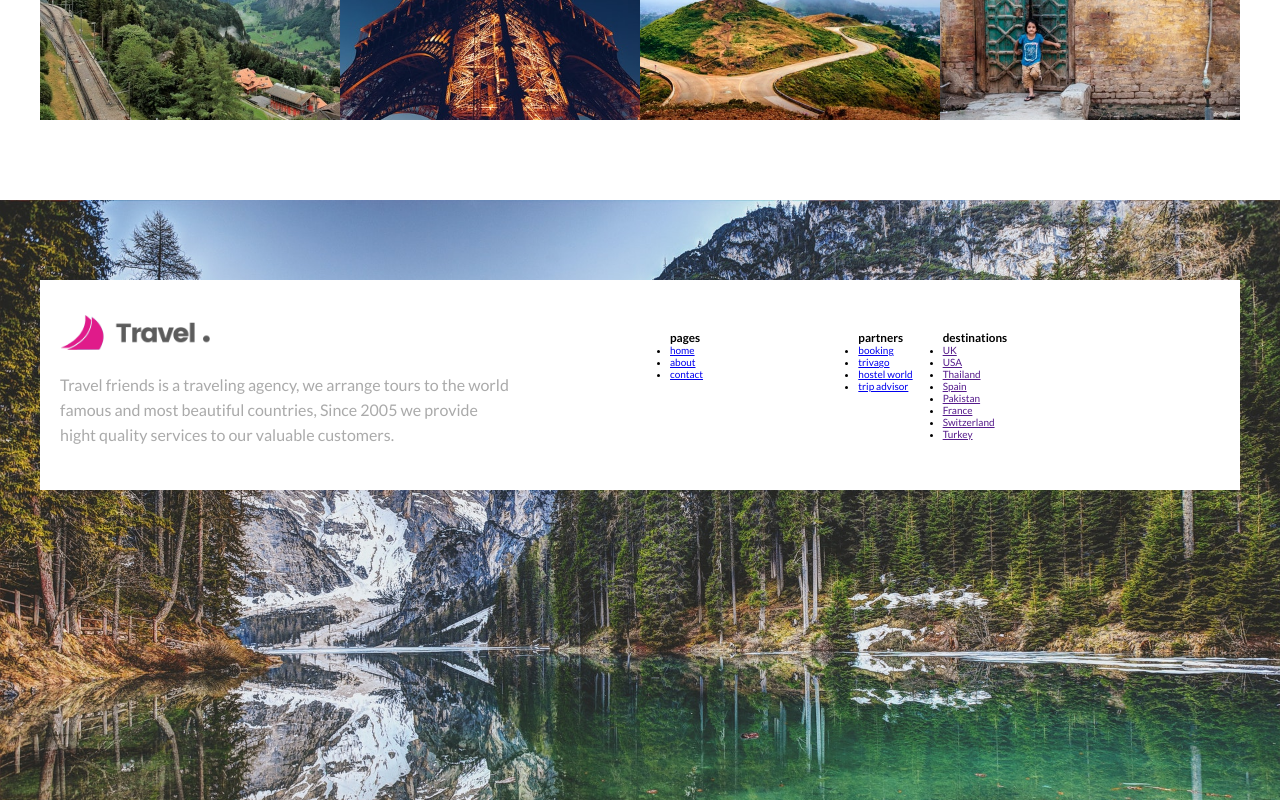
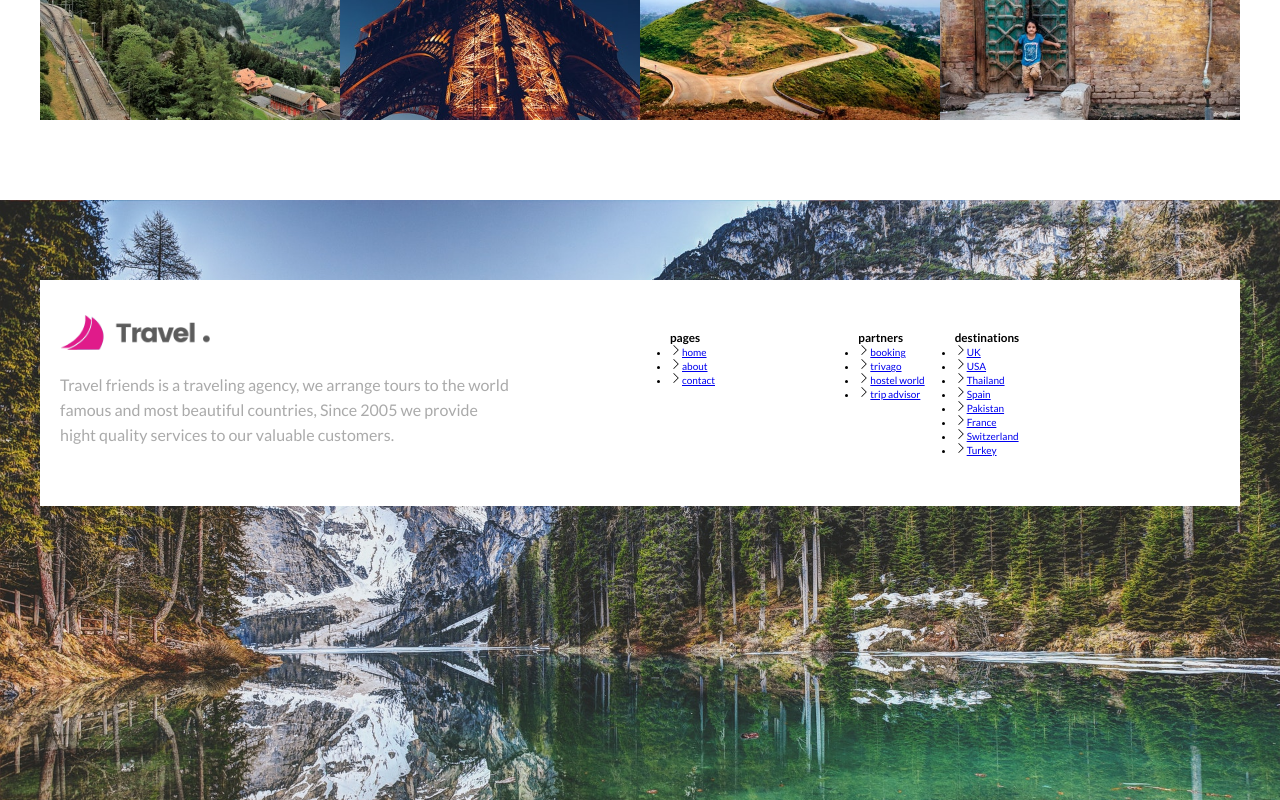
Before and after one commit to viettu2k/travel-website, a React (Create React App) app: page / in a window 1280 px wide. Shown: the part 4105-4905 px from the top of the page. Built offline with nearby package versions, Linux system fonts and the light colour scheme.

Commit message:
handle external links

```diff
--- a/src/components/footer/FooterLinks.jsx
+++ b/src/components/footer/FooterLinks.jsx
@@ -13,8 +13,8 @@ const FooterLinks = () => {
       { id: 3, name: "contact", route: "/contact" },
     ],
     partners: [
-      { id: 1, name: "booking", route: "/https://www.booking.com/" },
-      { id: 2, name: "trivago", route: "/https://www.trivago.com/" },
+      { id: 1, name: "booking", route: "https://www.booking.com/" },
+      { id: 2, name: "trivago", route: "https://www.trivago.com/" },
       { id: 3, name: "hostel world", route: "https://www.hostelworld.com/" },
       { id: 4, name: "trip advisor", route: "https://www.tripadvisor.com/" },
     ],
@@ -34,7 +34,7 @@ const FooterLinks = () => {
       </div>
       <div className="col p-15">
         <h3 className="footer__heading">{headings.partners}</h3>
-        <ShowFooterLinks links={partners} />
+        <ShowFooterLinks links={partners} external={true} />
       </div>
       <div className="col-4 p-15">
         <h3 className="footer__heading">{headings.destinations}</h3>
--- a/src/components/footer/ShowFooterLinks.jsx
+++ b/src/components/footer/ShowFooterLinks.jsx
@@ -1,11 +1,33 @@
 import React from "react";
 import { Link } from "react-router-dom";
+import { BsChevronRight } from "react-icons/bs";
 
-const ShowFooterLinks = ({ links }) => {
+const ShowFooterLinks = ({ links, external }) => {
   return links.map((link) => (
     <ul className="footer__ul" key={link.id}>
       <li className="footer__ul__li">
-        <Link to={link.route}>{link.name}</Link>
+        {external ? (
+          <>
+            <BsChevronRight size={12} />
+            {/* eslint-disable-next-line react/jsx-no-target-blank */}
+            <a href={link.route} target="_blank">
+              {link.name}
+            </a>
+          </>
+        ) : (
+          <>
+            <BsChevronRight size={12} />
+            <Link
+              to={
+                link.hasOwnProperty("route")
+                  ? link.route
+                  : `/details/${link.id}`
+              }
+            >
+              {link.name}
+            </Link>
+          </>
+        )}
       </li>
     </ul>
   ));
```
